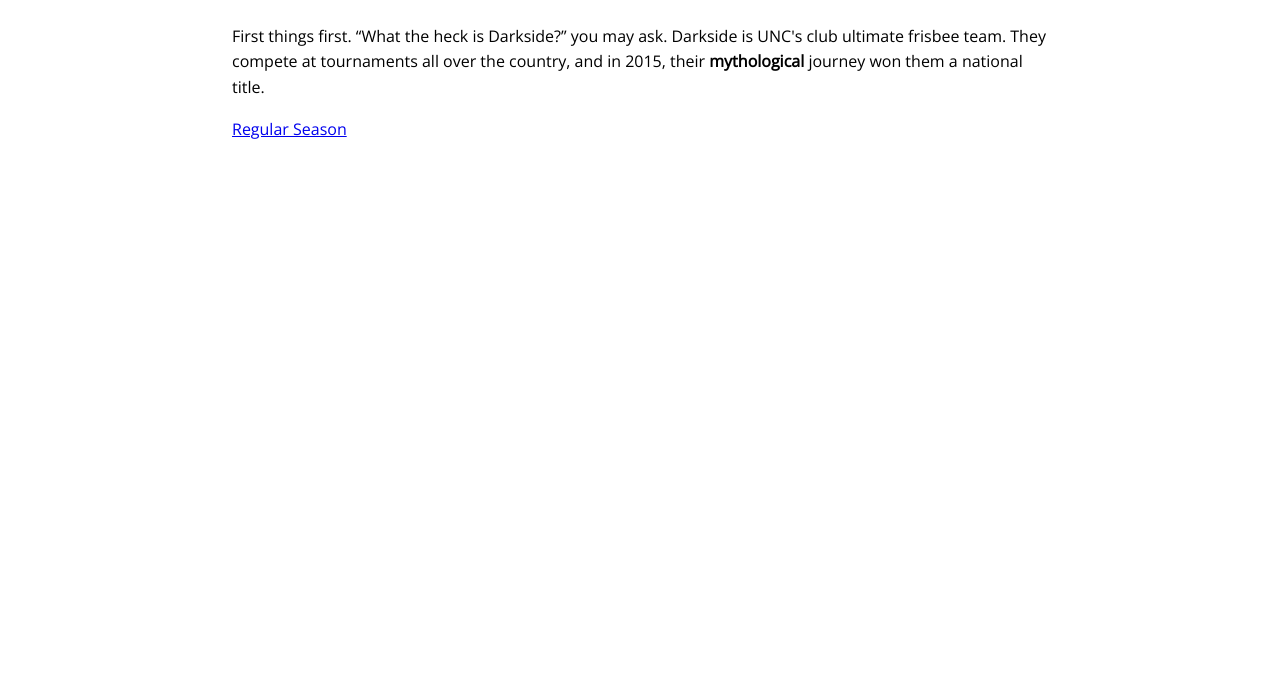
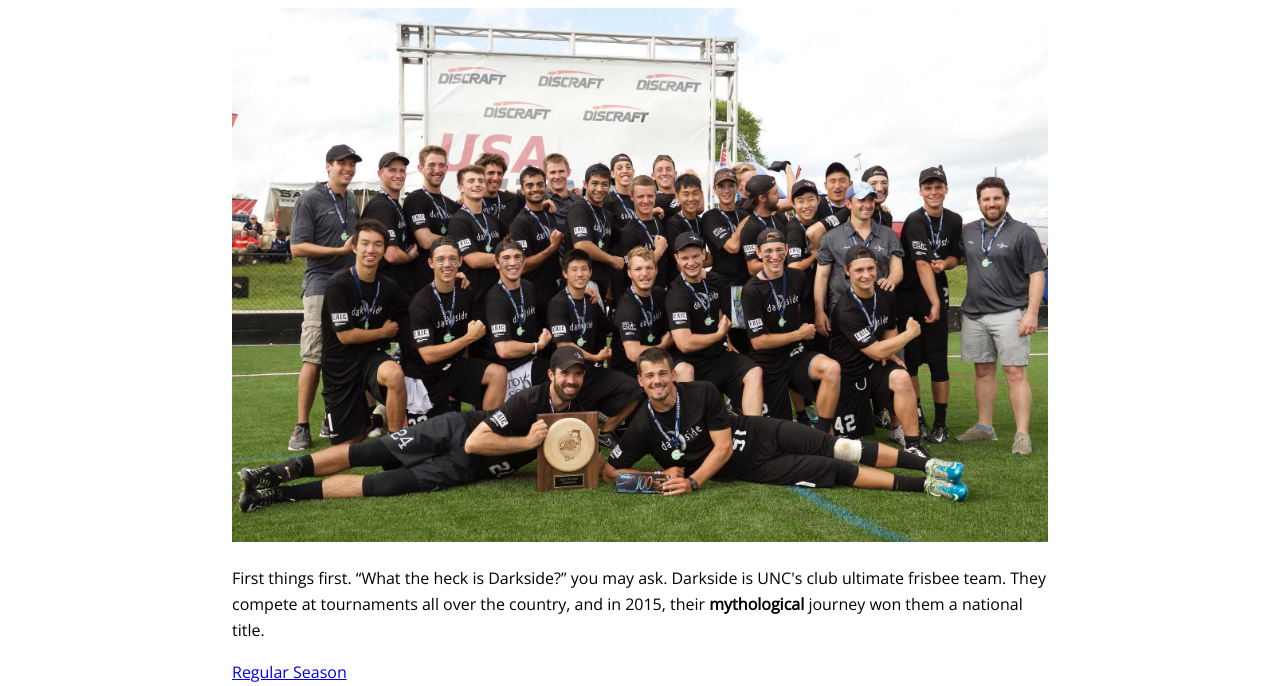
Before and after one commit to cdriehuys/comp426, a website: page a1/a1.html in a window 1280 px wide. Shown: the part 115-801 px from the top of the page. Drawn offline with nearby package versions, Linux system fonts and the light colour scheme.

Commit message:
Add homepage image.

```diff
--- a/a1/a1.css
+++ b/a1/a1.css
@@ -63,6 +63,11 @@
   background: #555;
 }
 
+.responsive-image {
+  max-width: 100%;
+  height: auto;
+}
+
 .text-center {
   text-align: center;
 }
--- a/a1/a1.html
+++ b/a1/a1.html
@@ -27,6 +27,8 @@
     <main class="container">
       <h1 class="text-center">Darkside&rsquo;s Journey to a National Championship</h1>
 
+      <image class="responsive-image" src="images/darkside.jpg">
+
       <p>
         First things first. &ldquo;What the heck is Darkside?&rdquo; you may ask. Darkside is UNC's club ultimate frisbee team. They compete at tournaments all over the country, and in 2015, their <strong>mythological</strong> journey won them a national title.
       </p>
```
Also changed, not shown: a1/images/darkside.jpg (added).
